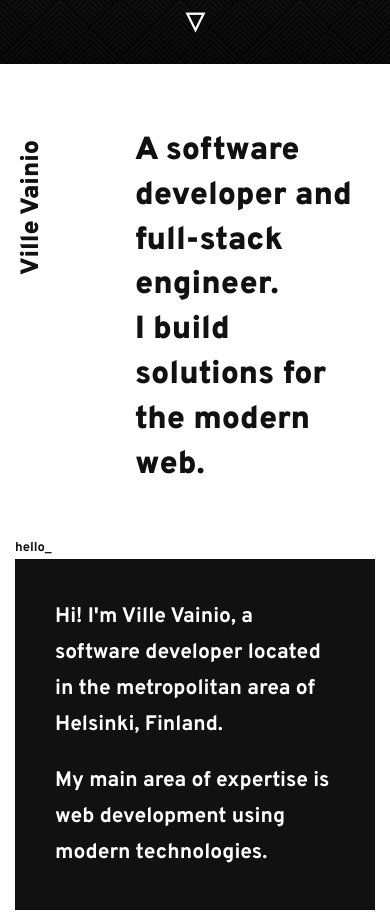
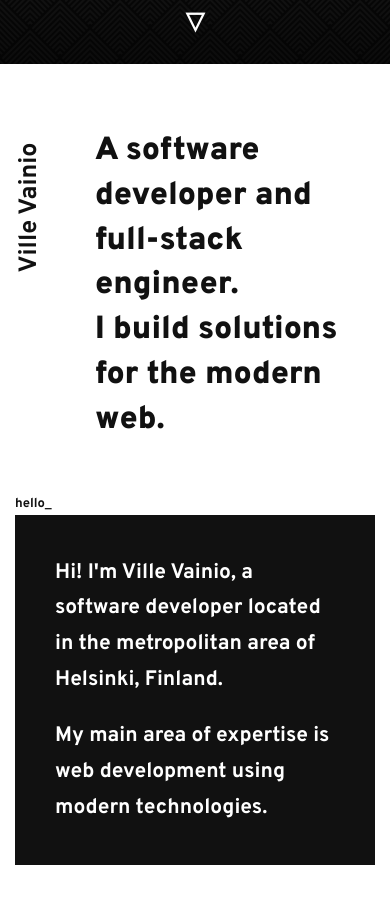
Before and after one commit to vvainio/vainio.dev, a website with bundled scripts: page src/index.html in a window 390 px wide. Shown: the part 780-1692 px from the top of the page. Built offline with nearby package versions, Linux system fonts and the light colour scheme.

Commit message:
Minor adjustments

```diff
--- a/src/styles/partials/_main.scss
+++ b/src/styles/partials/_main.scss
@@ -14,6 +14,7 @@
   &__aside {
     @extend %h1;
     font-size: 2.5rem;
+    font-weight: 700;
     left: -5rem;
     position: absolute;
     top: 4rem;
@@ -107,6 +108,10 @@
 @media only screen and (max-width: 480px) {
   .introduction {
     margin: 5rem 0 0;
+
+    &__title {
+      margin-left: 8rem;
+    }
   }
 
   .card {
```
